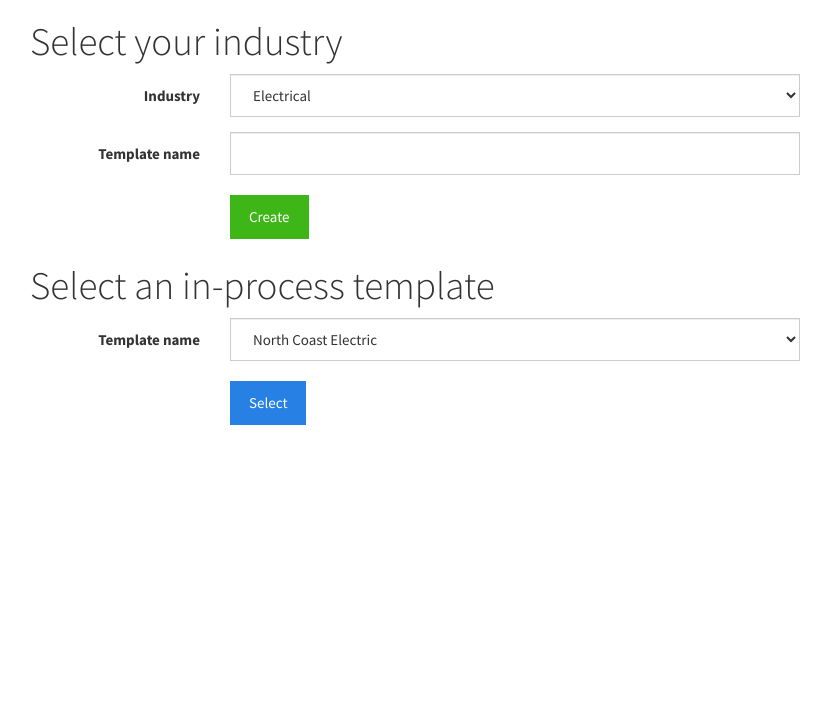
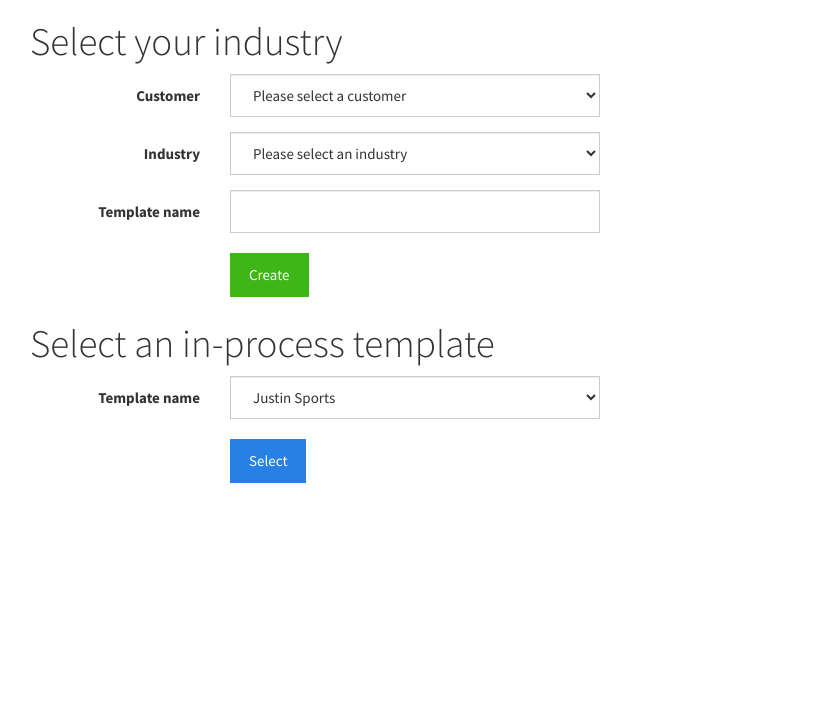
Before and after one commit to daryt/seotool, a Rails app: page / in a window 1280 px wide. Shown: the part 51-779 px from the top of the page, without its empty margins (25-856 px from the left). Run offline with Rails 7, Linux system fonts and the light colour scheme; data comes from the database, SQL or seed files in the repository; style sheets or scripts are compiled from the project's sources; some libraries are stand-ins or nearby versions.

Commit message:
fixed overview display bugs, added customer pick/create functionality

```diff
--- /dev/null
+++ b/app/assets/javascripts/seotool.js
@@ -0,0 +1,16 @@
+$.fn.serializeObject = function()
+{
+    var o = {};
+    var a = this.serializeArray();
+    $.each(a, function() {
+        if (o[this.name] !== undefined) {
+            if (!o[this.name].push) {
+                o[this.name] = [o[this.name]];
+            }
+            o[this.name].push(this.value || '');
+        } else {
+            o[this.name] = this.value || '';
+        }
+    });
+    return o;
+};
--- a/app/controllers/mains_controller.rb
+++ b/app/controllers/mains_controller.rb
@@ -9,16 +9,32 @@
 class MainsController < ApplicationController
 
   def index
-  	@template = Template.new
+  	# @template = Template.new
   	@templates = Template.where(status: 'draft')
   end
 
   # Create a new template and render the sitemap with default info
   def new_template
-    @template = Template.new(template_params)
+
+
+    customer_id = template_params[:customer_id]
+    industry_id = template_params[:industry_id]
+
+    if template_params[:customer_id] == 'New Customer'
+      customer = Customer.create(name:params[:new_customer])
+      customer_id = customer.id
+    end
+    if template_params[:industry_id] == 'New Industry'
+      puts params
+      industry = Industry.create(name:params[:new_industry])
+      industry_id = industry.id
+    end
+
+    @template = Template.new(name:template_params[:name],industry_id:industry_id,customer_id:customer_id)
+
     if @template.save
-        puts template_params
-        @industry = Industry.find(template_params[:industry_id])
+        # puts template_params
+        @industry = Industry.find(industry_id)
         @topics = @industry.topics
         @pages = @template.pages
         session[:current_template_id] = @template[:id]
@@ -480,7 +496,7 @@ class MainsController < ApplicationController
 
     # Never trust parameters from the scary internet, only allow the white list through.
     def template_params
-      params.require(:template).permit(:industry_id, :name)
+      params.require(:template).permit(:industry_id, :customer_id, :name)
     end
 
     def bulk_params
--- a/app/models/industry.rb
+++ b/app/models/industry.rb
@@ -1,3 +1,4 @@
 class Industry < ActiveRecord::Base
-	has_many :topics
+	has_many :topics, through: :topic_industries
+  	has_many :topic_industries
 end
--- a/app/models/topic.rb
+++ b/app/models/topic.rb
@@ -1,6 +1,7 @@
 class Topic < ActiveRecord::Base
-  belongs_to :industry
   has_many :keywords, through: :keyword_topics
   has_many :keyword_topics
+  has_many :industries, through: :topic_industries
+  has_many :topic_industries
   has_many :metas
 end
--- /dev/null
+++ b/app/models/topic_industry.rb
@@ -0,0 +1,4 @@
+class TopicIndustry < ActiveRecord::Base
+  belongs_to :industry
+  belongs_to :topic
+end
--- a/app/views/mains/index.html.erb
+++ b/app/views/mains/index.html.erb
@@ -3,24 +3,37 @@
 
 		<h1>Select your industry</h1>
 
-		<%= form_for(@template, html: {class: 'form-horizontal'}) do |f| %>
+		<%= form_tag('/templates/', method:'post', class: 'form-horizontal') do %>
 
 		<div class="form-group">
-			<%= f.label :industry, class: "col-sm-2 control-label" %>
-			<div class="col-sm-6">
-				<%= f.select :industry_id, Industry.all.collect {|p| [p.name, p.id]}, {}, class: "form-control" %>
+			<%= label_tag 'Customer',nil, class: "col-sm-2 control-label" %>
+			<div class="col-sm-4">
+				<%= select_tag("template[customer_id]", options_for_select(Customer.all.collect {|p| [p.name, p.id]} + ['New Customer']), :include_blank => 'Please select a customer', class: "form-control") %>
+			</div>
+			<div class='col-sm-4' id='new-customer-field' style='display:none'>
+				<%= text_field_tag :new_customer, nil, class: "form-control", required: false %>
 			</div>
 		</div>
 
 		<div class="form-group">
-	        <%= f.label :template_name, class: "col-sm-2 control-label" %>
-	        <div class="col-sm-6">
-	          <%= f.text_field :name, class: "form-control", required: true %>
+			<%= label_tag 'Industry', nil, class: "col-sm-2 control-label" %>
+			<div class="col-sm-4">
+				<%= select_tag("template[industry_id]", options_for_select(Industry.all.collect {|p| [p.name, p.id]} + ['New Industry']), :include_blank => 'Please select an industry', class: "form-control") %>
+			</div>
+			<div class='col-sm-4' id='new-industry-field' style='display:none'>
+				<%= text_field_tag :new_industry, nil, class: "form-control", required: false %>
+			</div>
+		</div>
+
+		<div class="form-group">
+	        <%= label_tag 'Template name',nil, class: "col-sm-2 control-label" %>
+	        <div class="col-sm-4">
+	          <%= text_field_tag("template[name]", nil, class: "form-control", required: true) %>
 	        </div>
 	    </div>
 
-		<div class="actions col-sm-6 col-sm-offset-2" style='padding:5px'>
-		  	<%= f.submit "Create",class:"btn btn-success" %>
+		<div class="actions col-sm-4 col-sm-offset-2" style='padding:5px'>
+		  	<%= submit_tag "Create",class:"btn btn-success" %>
 		</div>
 
 		<% end %>
@@ -35,17 +48,37 @@
 
 		<div class="form-group">
 			<%= label_tag 'Template name', nil, class: "col-sm-2 control-label" %>
-			<div class='col-sm-6'>
+			<div class='col-sm-4'>
 				<%= select_tag(:id, options_for_select(@templates.collect {|p| [p.name, p.id]}), class: "form-control") %>
 			</div>
 		</div>
 
-		<div class="actions col-sm-6 col-sm-offset-2" style='padding:5px'>
+		<div class="actions col-sm-4 col-sm-offset-2" style='padding:5px'>
 			<%= submit_tag("Select", class:"btn btn-primary") %>
 		</div>
 
 		<% end %>
 
 	</div>
+</div>
 
-</div>
+<script>
+// Show new customer creation field if appropriate option selected
+$( "#template_customer_id" ).change(function() {
+    if ($( "#template_customer_id option:selected" ).text() == 'New Customer')
+    {
+    	$('#new-customer-field').show();
+    }else{
+    	$('#new-customer-field').hide();
+    }
+});
+// Show new industry creation field if appropriate option selected
+$( "#template_industry_id" ).change(function() {
+    if ($( "#template_industry_id option:selected" ).text() == 'New Industry')
+    {
+    	$('#new-industry-field').show();
+    }else{
+    	$('#new-industry-field').hide();
+    }
+});
+</script>
```
Also changed, not shown: app/views/mains/keywords.html.erb (+0 -16 lines), app/views/mains/overview.html.erb (+68 -4 lines), db/migrate/20150611195901_create_topics_industries.rb (added, +12 -0 lines), Gemfile, Gemfile.lock, db/development.sqlite3, db/schema.rb.
